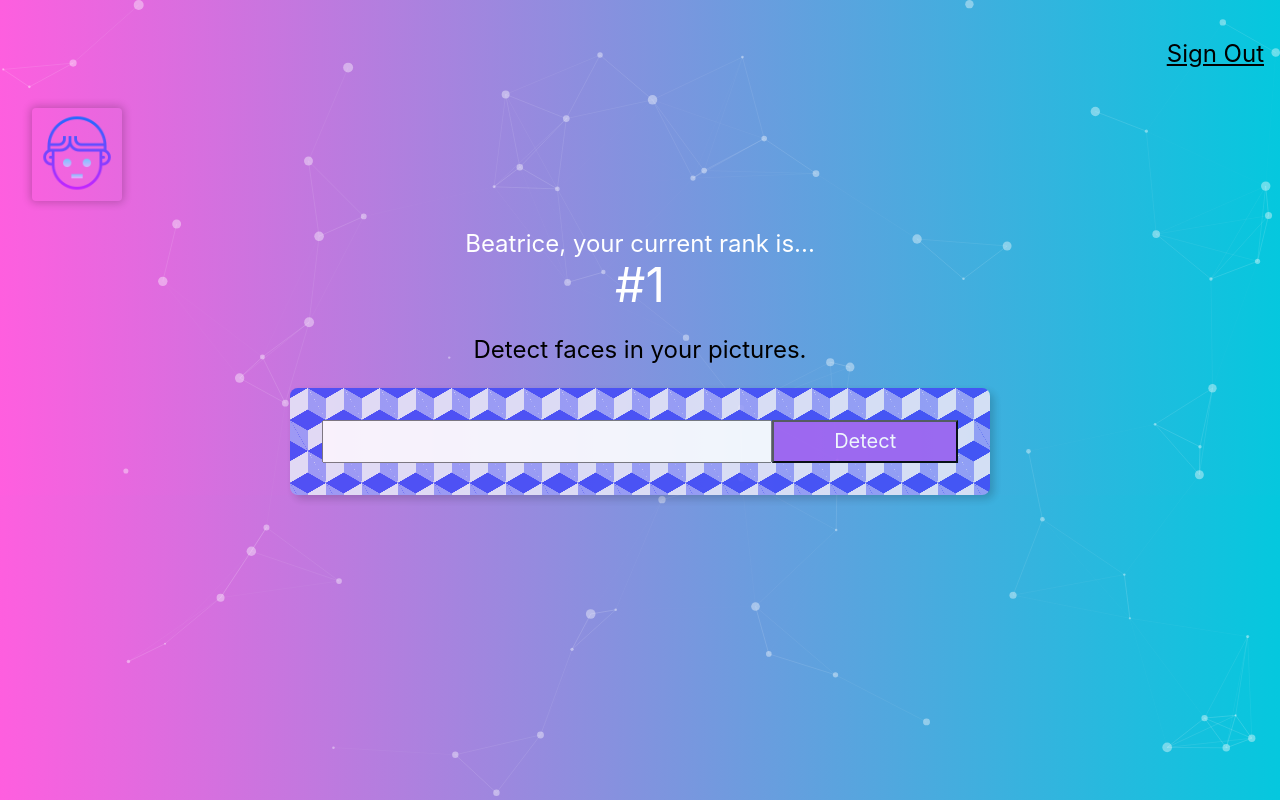
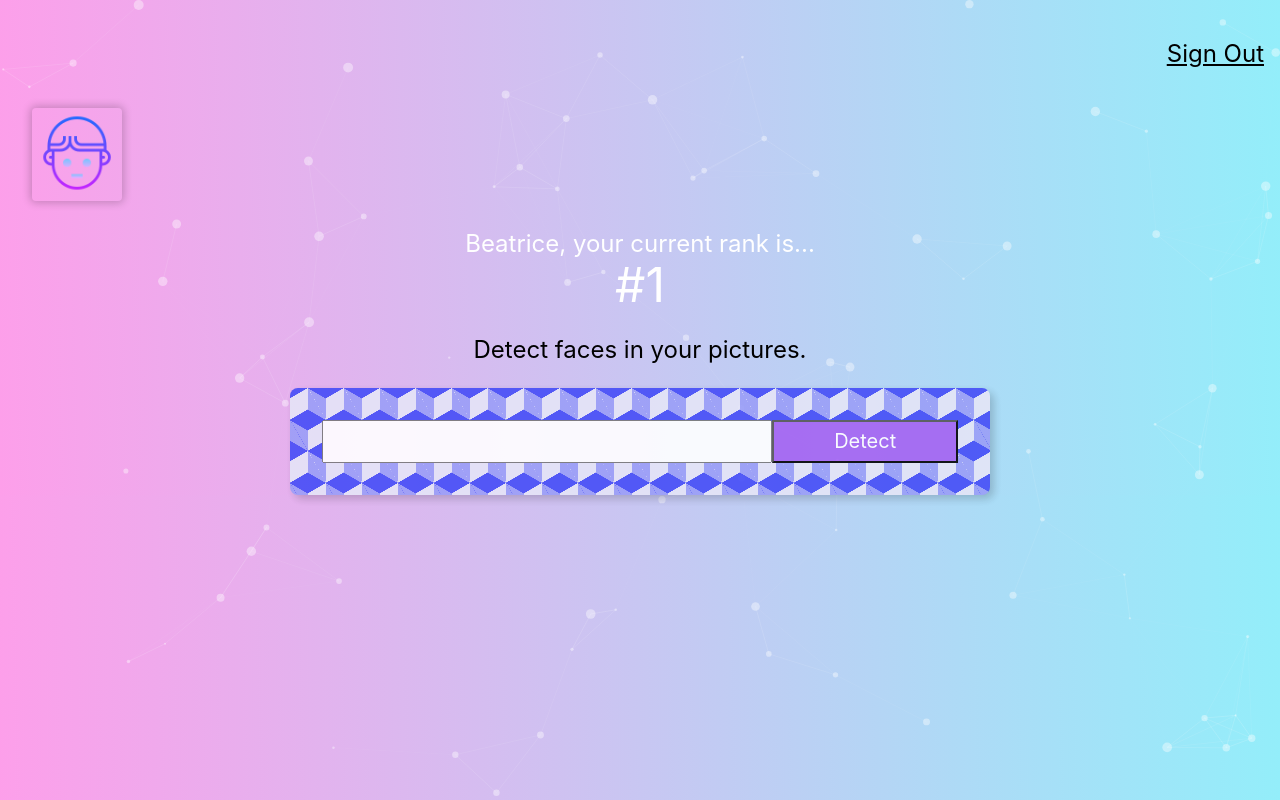
Before and after one commit to beatricehahn/facial-recognition, a React (Create React App) app: page / in a window 1280 px wide. Built offline with nearby package versions, Linux system fonts and the light colour scheme; what clarifai would draw is missing.

Commit message:
Lighten background color

```diff
--- a/src/index.css
+++ b/src/index.css
@@ -5,7 +5,7 @@ body {
     sans-serif;
   -webkit-font-smoothing: antialiased;
   -moz-osx-font-smoothing: grayscale;
-  background: linear-gradient(89deg, #FF5EDF 0%, #04C8DE 100%);
+  background: linear-gradient(89deg, #fd9fea 0%, #93eefa 100%);
 }
 
 button {
```
